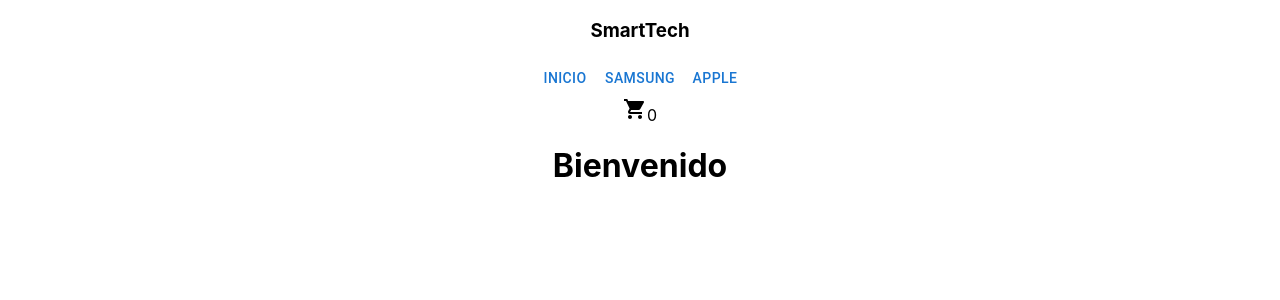
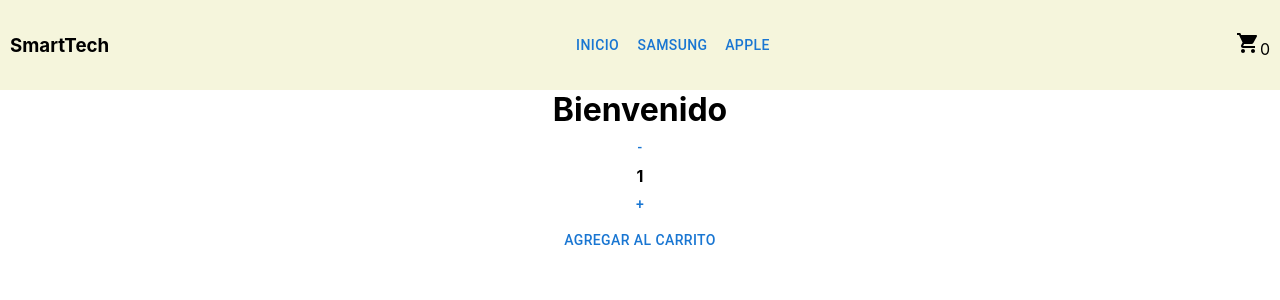
Before and after one commit to alvarom18/proyecto-react, a React (Create React App) app: page / in a window 1280 px wide. Shown: the top 300 px of the page. Built offline with nearby package versions, Linux system fonts and the light colour scheme.

Commit message:
Contador Agregado

```diff
--- a/src/App.js
+++ b/src/App.js
@@ -1,12 +1,18 @@
 import "./App.css";
 import ItemListContainer from "./componentes/ItemListContainer/ItemListContainer";
-import NavBar from "./componentes/NavBar";
+import ItemCount from "./componentes/Counter/Counter";
+import Navbar from "./componentes/NavBar/Navbar";
 
 function App() {
   return (
     <div className="App">
-      <NavBar />
+      <Navbar />
       <ItemListContainer saludo={"Bienvenido"} />
+      <ItemCount
+        initial={1}
+        stock={10}
+        onAdd={(cantidad) => console.log("Cantidad agregada", cantidad)}
+      />
     </div>
   );
 }
--- /dev/null
+++ b/src/componentes/Counter/Counter.jsx
@@ -0,0 +1,42 @@
+import { useState } from "react";
+import { Button } from "@mui/material";
+
+const ItemCount = ({ stock, initial, onAdd }) => {
+  const [cantidad, setCantidad] = useState(initial);
+
+  const suma = () => {
+    if (cantidad < stock) {
+      setCantidad(cantidad + 1);
+    }
+  };
+
+  const resta = () => {
+    if (cantidad > 1) {
+      setCantidad(cantidad - 1);
+    }
+  };
+
+  return (
+    <div>
+      <div>
+        <Button variant="text" onClick={resta}>
+          -
+        </Button>
+        <h4>{cantidad}</h4>
+        <Button variant="text" onClick={suma}>
+          +
+        </Button>
+      </div>
+      <div>
+        <Button
+          variant="text"
+          onClick={() => onAdd(cantidad)}
+          disabled={!stock}
+        >
+          Agregar al carrito
+        </Button>
+      </div>
+    </div>
+  );
+};
+export default ItemCount;
--- a/src/componentes/NavBar.js
+++ /dev/null
@@ -1,17 +0,0 @@
-import { Button } from "@mui/material";
-import CartWidget from "./CartWidget";
-const NavBar = () => {
-  return (
-    <nav>
-      <h3>SmartTech</h3>
-      <div>
-        <Button variant="text">Inicio</Button>
-        <Button variant="text">Samsung</Button>
-        <Button variant="text">Apple</Button>
-      </div>
-      <CartWidget />
-    </nav>
-  );
-};
-
-export default NavBar;
--- /dev/null
+++ b/src/componentes/NavBar/Navbar.jsx
@@ -0,0 +1,25 @@
+import { Button } from "@mui/material";
+import CartWidget from "../CartWidget";
+import styles from "./Navbar.module.css";
+
+const Navbar = () => {
+  return (
+    <nav className={styles.contenedorNavbar}>
+      <h3>SmartTech</h3>
+      <ul className={styles.contenedorMenu}>
+        <li>
+          <Button variant="text">Inicio</Button>
+        </li>
+        <li>
+          <Button variant="text">Samsung</Button>
+        </li>
+        <li>
+          <Button variant="text">Apple</Button>
+        </li>
+      </ul>
+      <CartWidget />
+    </nav>
+  );
+};
+
+export default Navbar;
--- /dev/null
+++ b/src/componentes/NavBar/Navbar.module.css
@@ -0,0 +1,16 @@
+.contenedorNavbar {
+  width: 100%;
+  height: 90px;
+  display: flex;
+  justify-content: space-between;
+  align-items: center;
+  background-color: beige;
+  padding-left: 10px;
+  padding-right: 10px;
+}
+
+.contenedorMenu {
+  display: flex;
+  justify-content: space-between;
+  list-style: none;
+}
--- a/src/index.css
+++ b/src/index.css
@@ -1,13 +1,18 @@
 body {
   margin: 0;
-  font-family: -apple-system, BlinkMacSystemFont, 'Segoe UI', 'Roboto', 'Oxygen',
-    'Ubuntu', 'Cantarell', 'Fira Sans', 'Droid Sans', 'Helvetica Neue',
+  font-family: -apple-system, BlinkMacSystemFont, "Segoe UI", "Roboto", "Oxygen",
+    "Ubuntu", "Cantarell", "Fira Sans", "Droid Sans", "Helvetica Neue",
     sans-serif;
   -webkit-font-smoothing: antialiased;
   -moz-osx-font-smoothing: grayscale;
 }
 
 code {
-  font-family: source-code-pro, Menlo, Monaco, Consolas, 'Courier New',
+  font-family: source-code-pro, Menlo, Monaco, Consolas, "Courier New",
     monospace;
 }
+* {
+  margin: 0%;
+  padding: 0%;
+  box-sizing: border-box;
+}
```
Also changed, not shown: src/componentes/CartWidget.jsx (renamed from src/componentes/CartWidget.js), src/componentes/ItemListContainer/ItemListContainer.jsx (renamed from src/componentes/ItemListContainer/ItemListContainer.js).
